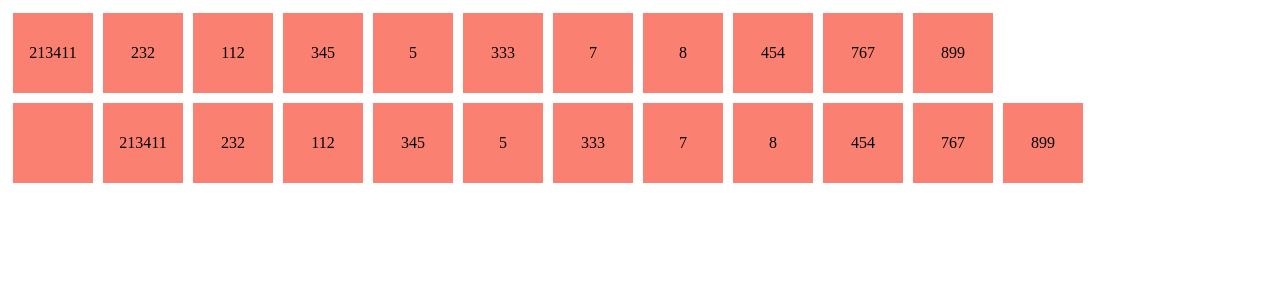
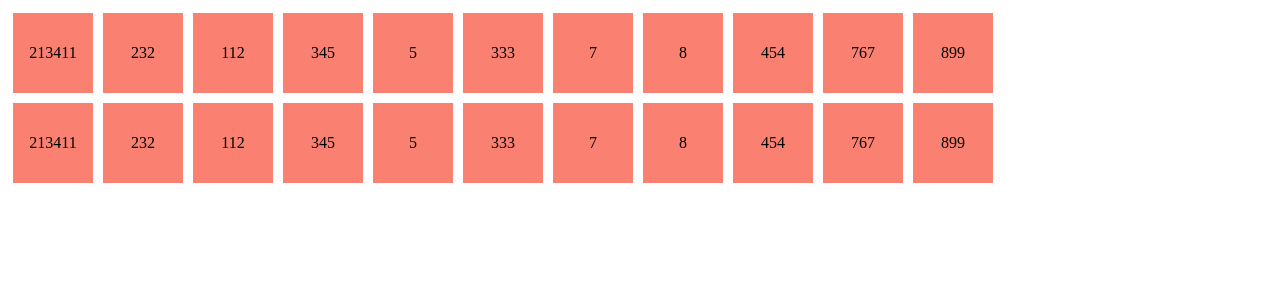
Before and after one commit to putraperdana95/phpdasar, a PHP site: page /latihan2.php in a window 1280 px wide. Shown: the top 300 px of the page. Run offline with PHP 8.4, Linux system fonts and the light colour scheme.

Commit message:
menambahkan kelas di div

```diff
--- a/pertemuan5/latihan2.php
+++ b/pertemuan5/latihan2.php
@@ -15,7 +15,7 @@ $angka = [213411, 232, 112, 345, 5, 333, 7, 8, 454, 767, 899];
     <title>Document</title>
 
     <style>
-        div {
+        .kotak {
             width: 80px;
             height: 80px;
             background-color: salmon;
@@ -32,13 +32,13 @@ $angka = [213411, 232, 112, 345, 5, 333, 7, 8, 454, 767, 899];
 </head>
 <body>
     <?php for( $i = 0; $i < count($angka); $i++) : ?>
-        <div><?php echo $angka[$i]; ?></div>
+        <div class="kotak"><?php echo $angka[$i]; ?></div>
     <?php endfor; ?>
 
     <div class="clear"> </div>
 
     <?php foreach( $angka as $a  ) : ?>
-        <div><?php echo $a; ?></div>
+        <div class="kotak"><?php echo $a; ?></div>
     <?php endforeach; ?>
 </body>
 </html>
```
